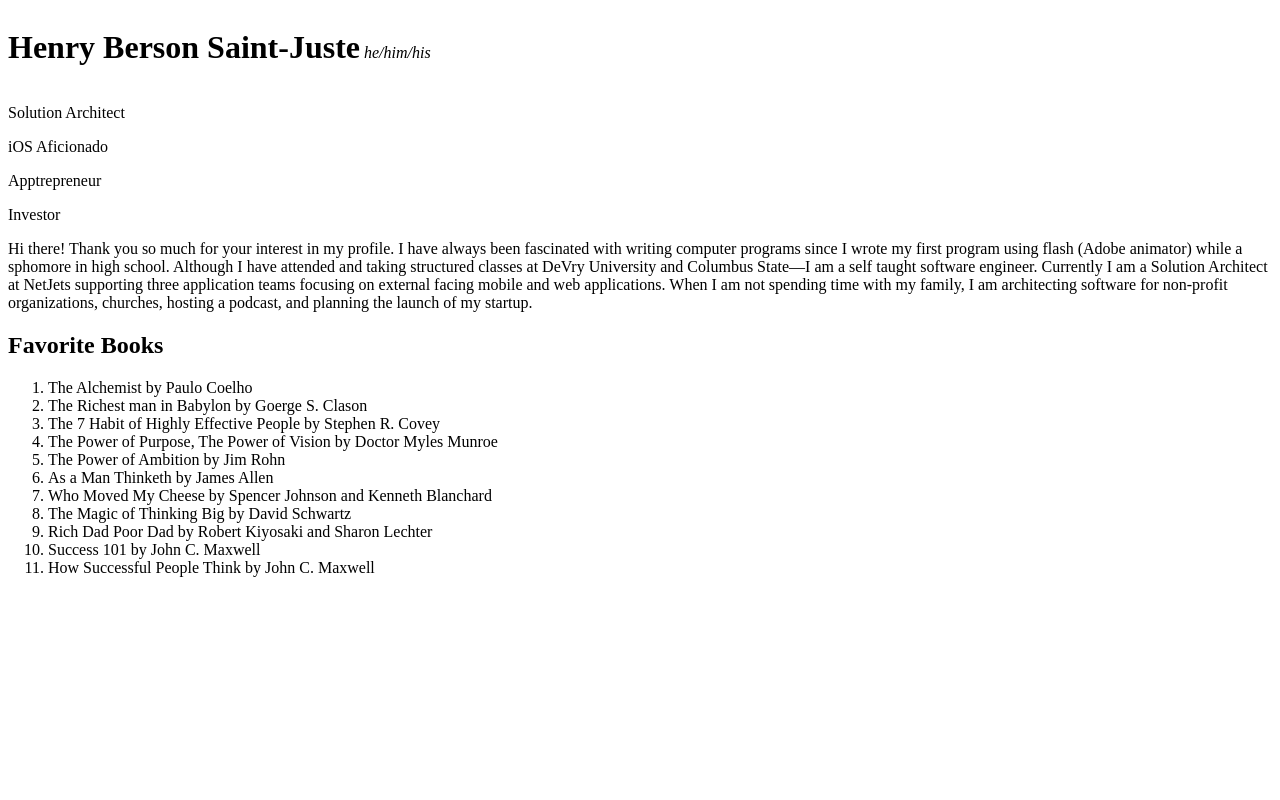
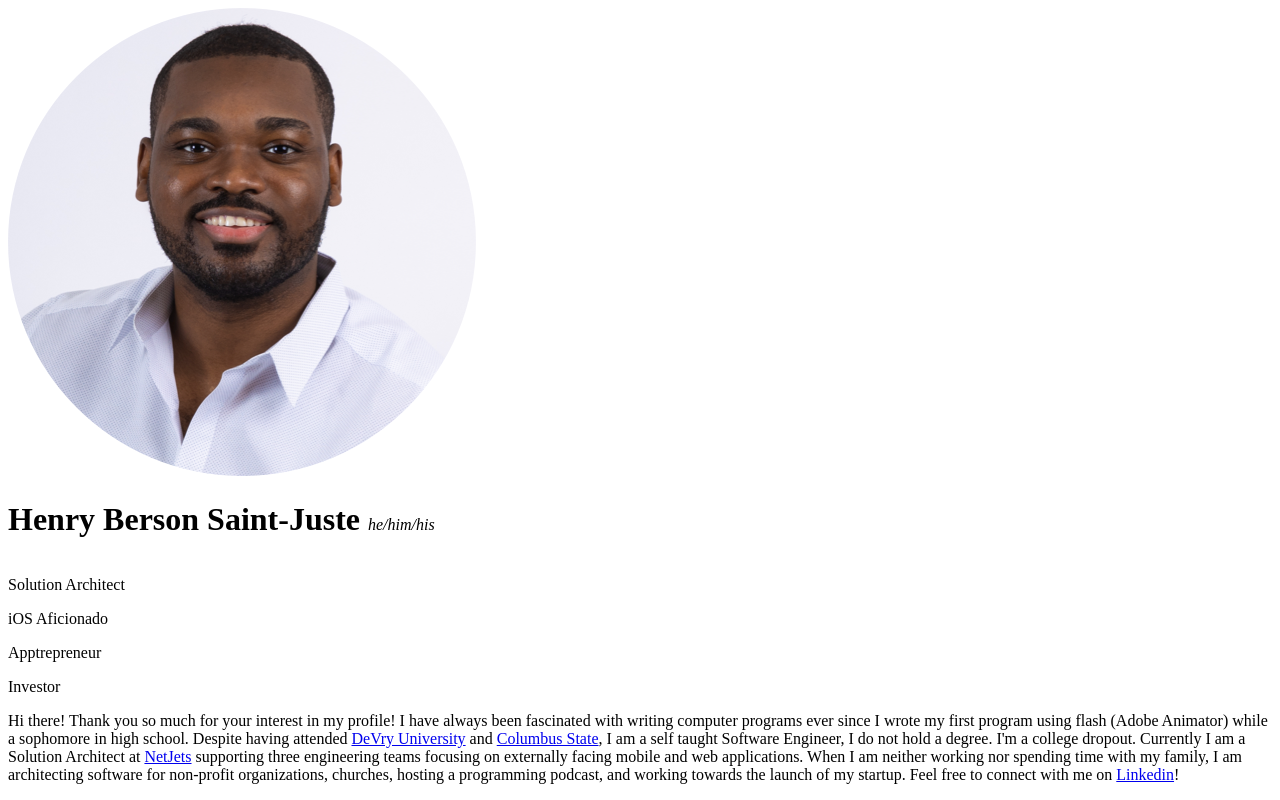
Before and after one commit to hberson/html-foundations, a plain HTML site: page index.html in a window 1280 px wide. Shown: the top 800 px of the page. Drawn offline with Linux system fonts and the light colour scheme.

Commit message:
add profile image and update bio

```diff
--- a/index.html
+++ b/index.html
@@ -7,23 +7,30 @@
     <title>The Solution Architect</title>
   </head>
   <body>
+    <img src="saint.png" alt="Profile image of Henry Berson Saint-Juste" />
+    <br />
     <h1 style="display: inline-block">Henry Berson Saint-Juste</h1>
-    <em>he/him/his</em>
+    &nbsp;<em>he/him/his</em>
     <p>Solution Architect</p>
     <p>iOS Aficionado</p>
     <p>Apptrepreneur</p>
     <p>Investor</p>
     <p>
-      Hi there! Thank you so much for your interest in my profile. I have always
-      been fascinated with writing computer programs since I wrote my first
-      program using flash (Adobe animator) while a sphomore in high school.
-      Although I have attended and taking structured classes at DeVry University
-      and Columbus State—I am a self taught software engineer. Currently I am a
-      Solution Architect at NetJets supporting three application teams focusing
-      on external facing mobile and web applications. When I am not spending
-      time with my family, I am architecting software for non-profit
-      organizations, churches, hosting a podcast, and planning the launch of my
-      startup.
+      Hi there! Thank you so much for your interest in my profile! I have always
+      been fascinated with writing computer programs ever since I wrote my first
+      program using flash (Adobe Animator) while a sophomore in high school.
+      Despite having attended
+      <a href="https://www.devry.edu/">DeVry University</a> and
+      <a href="https://www.cscc.edu/">Columbus State</a>, I am a self taught
+      Software Engineer, I do not hold a degree. I'm a college dropout.
+      Currently I am a Solution Architect at
+      <a href="https://netjets.com">NetJets</a> supporting three engineering
+      teams focusing on externally facing mobile and web applications. When I am
+      neither working nor spending time with my family, I am architecting
+      software for non-profit organizations, churches, hosting a programming
+      podcast, and working towards the launch of my startup. Feel free to
+      connect with me on
+      <a href="https://www.linkedin.com/in/hberson/">Linkedin</a>!
     </p>
     <h2>Favorite Books</h2>
     <ol>
```
Also changed, not shown: saint.png (added).
